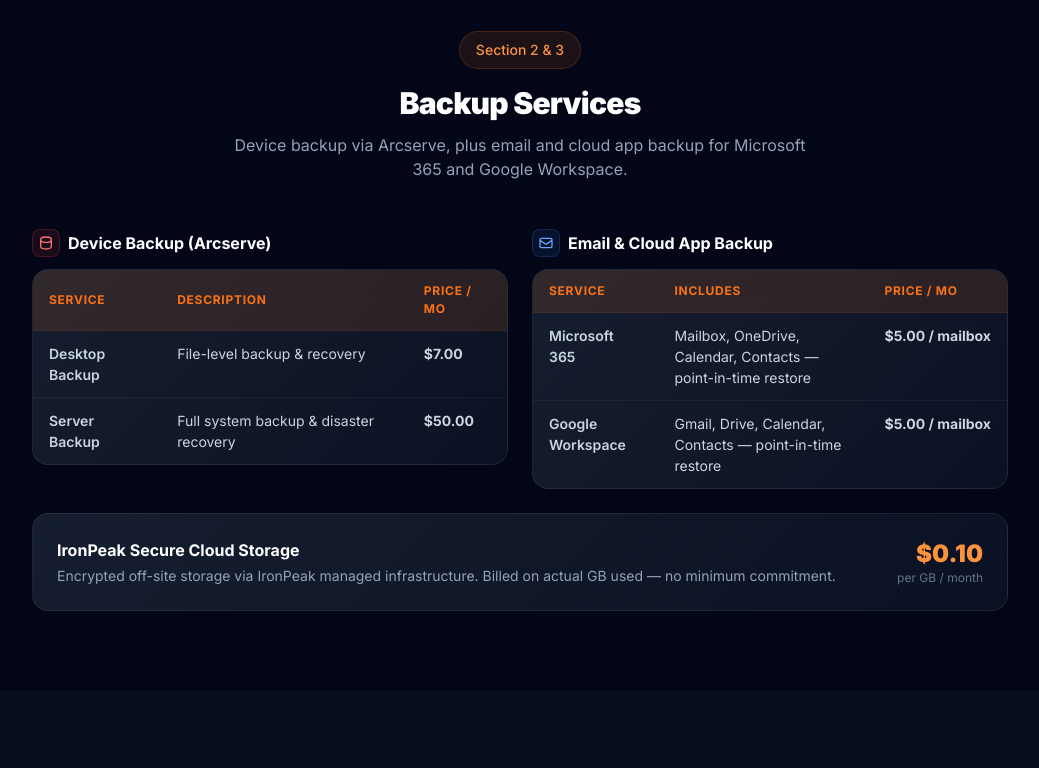
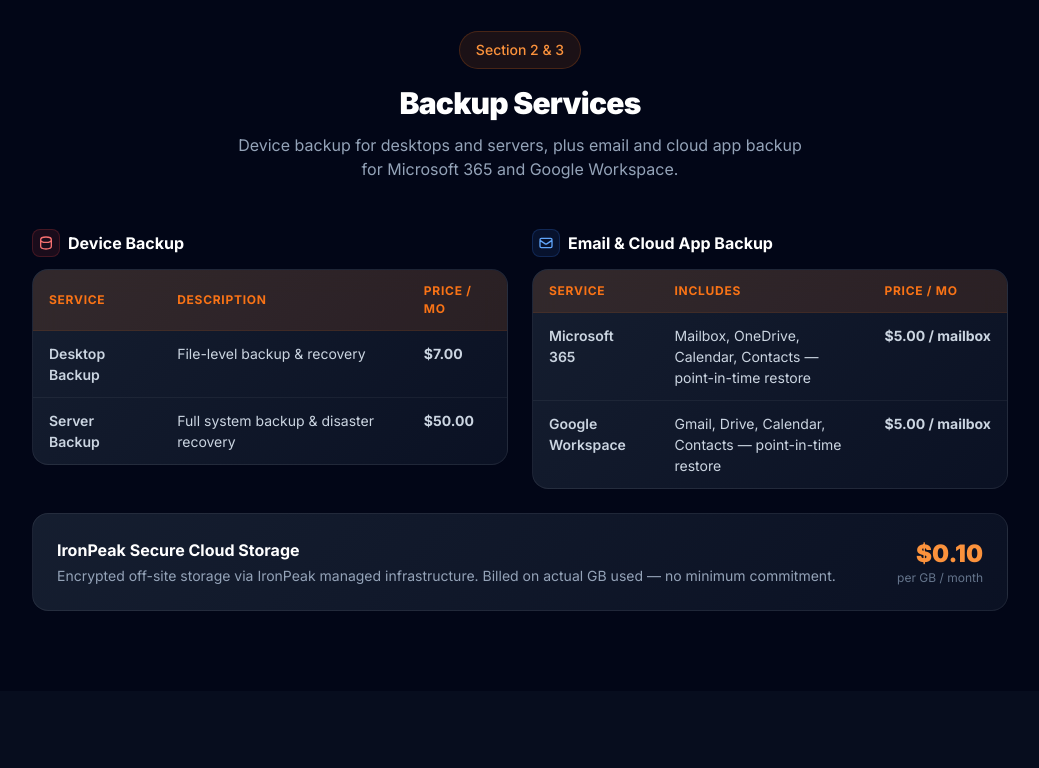
Before and after one commit to IronPeak-Technology/IronPeak-Technology-Website, a plain HTML site: page pricing.html in a window 1280 px wide. Shown: the part 1680-2448 px from the top of the page, without its empty margins (120-1159 px from the left). Drawn offline with nearby package versions, Linux system fonts and the light colour scheme.

Commit message:
Update backup service references: replace "Arcserve" with "Device Backup" for clarity and consistency

```diff
--- a/pricing.html
+++ b/pricing.html
@@ -285,7 +285,7 @@
           <span class="text-orange-400 text-sm font-medium">Section 2 &amp; 3</span>
         </div>
         <h2 class="text-3xl font-black tracking-tight mb-3">Backup Services</h2>
-        <p class="text-slate-400 max-w-xl mx-auto">Device backup via Arcserve, plus email and cloud app backup for Microsoft 365 and Google Workspace.</p>
+        <p class="text-slate-400 max-w-xl mx-auto">Device backup for desktops and servers, plus email and cloud app backup for Microsoft 365 and Google Workspace.</p>
       </div>
       <div class="grid md:grid-cols-2 gap-6">
         <div class="reveal reveal-delay-1">
@@ -295,7 +295,7 @@
                 <path stroke-linecap="round" stroke-linejoin="round" d="M4 7v10c0 2.21 3.582 4 8 4s8-1.79 8-4V7M4 7c0 2.21 3.582 4 8 4s8-1.79 8-4M4 7c0-2.21 3.582-4 8-4s8 1.79 8 4"/>
               </svg>
             </span>
-            Device Backup (Arcserve)
+            Device Backup
           </h3>
           <div class="glass-card rounded-2xl overflow-hidden">
             <table class="price-table w-full">
@@ -500,7 +500,7 @@
                 <div class="grid sm:grid-cols-2 gap-2">
                   <div class="flex items-center gap-2 text-sm text-slate-300"><span class="text-green-400 font-bold">&#10004;</span> Remote Monitoring &amp; Patch Management</div>
                   <div class="flex items-center gap-2 text-sm text-slate-300"><span class="text-green-400 font-bold">&#10004;</span> Managed Antivirus (SentinelOne)</div>
-                  <div class="flex items-center gap-2 text-sm text-slate-300"><span class="text-green-400 font-bold">&#10004;</span> Device Backup (Arcserve)</div>
+                  <div class="flex items-center gap-2 text-sm text-slate-300"><span class="text-green-400 font-bold">&#10004;</span> Device Backup</div>
                   <div class="flex items-center gap-2 text-sm text-slate-300"><span class="text-green-400 font-bold">&#10004;</span> Monthly Health Reporting</div>
                 </div>
               </div>
```
Also changed, not shown: index.html (+1 -1 lines).
